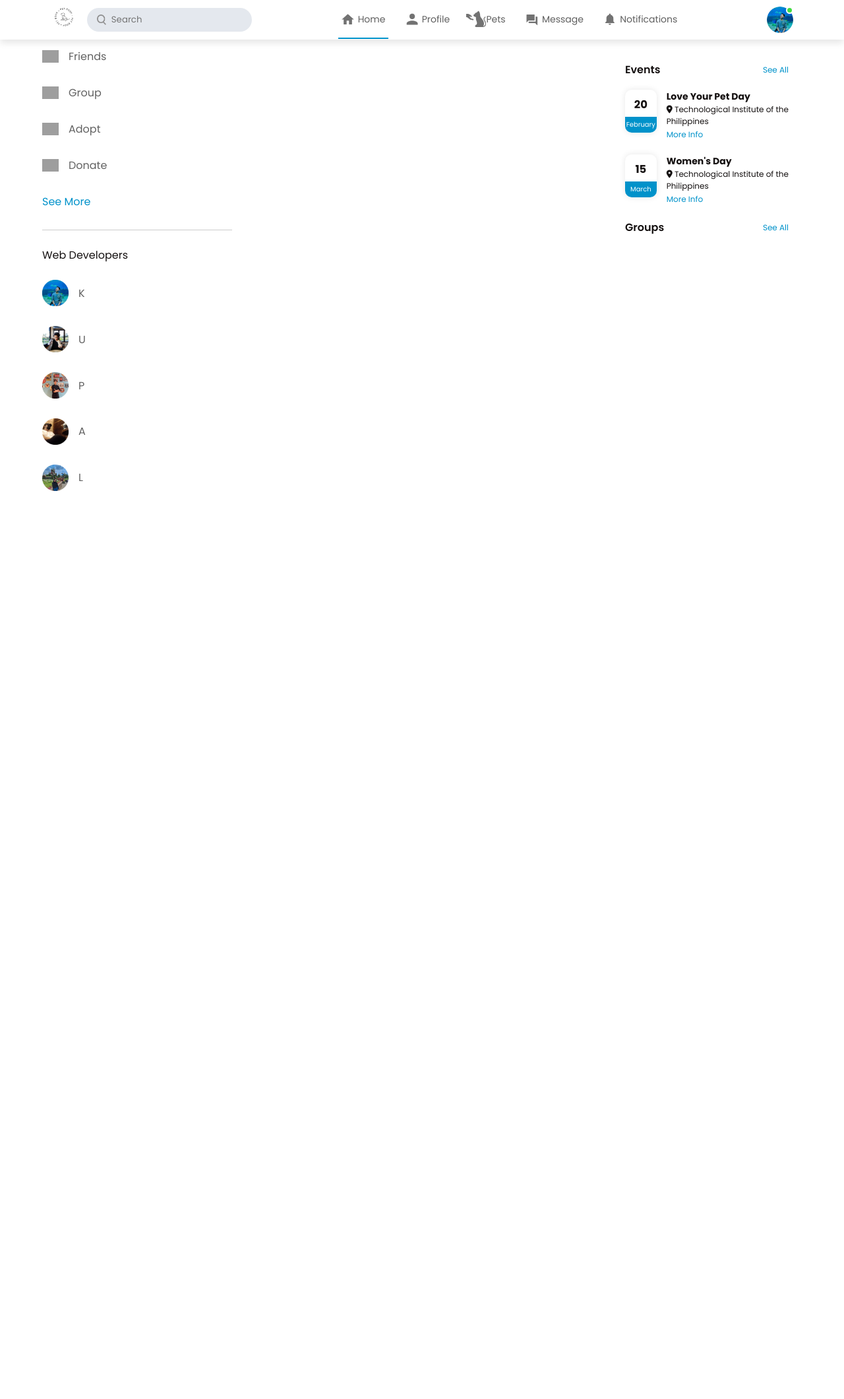
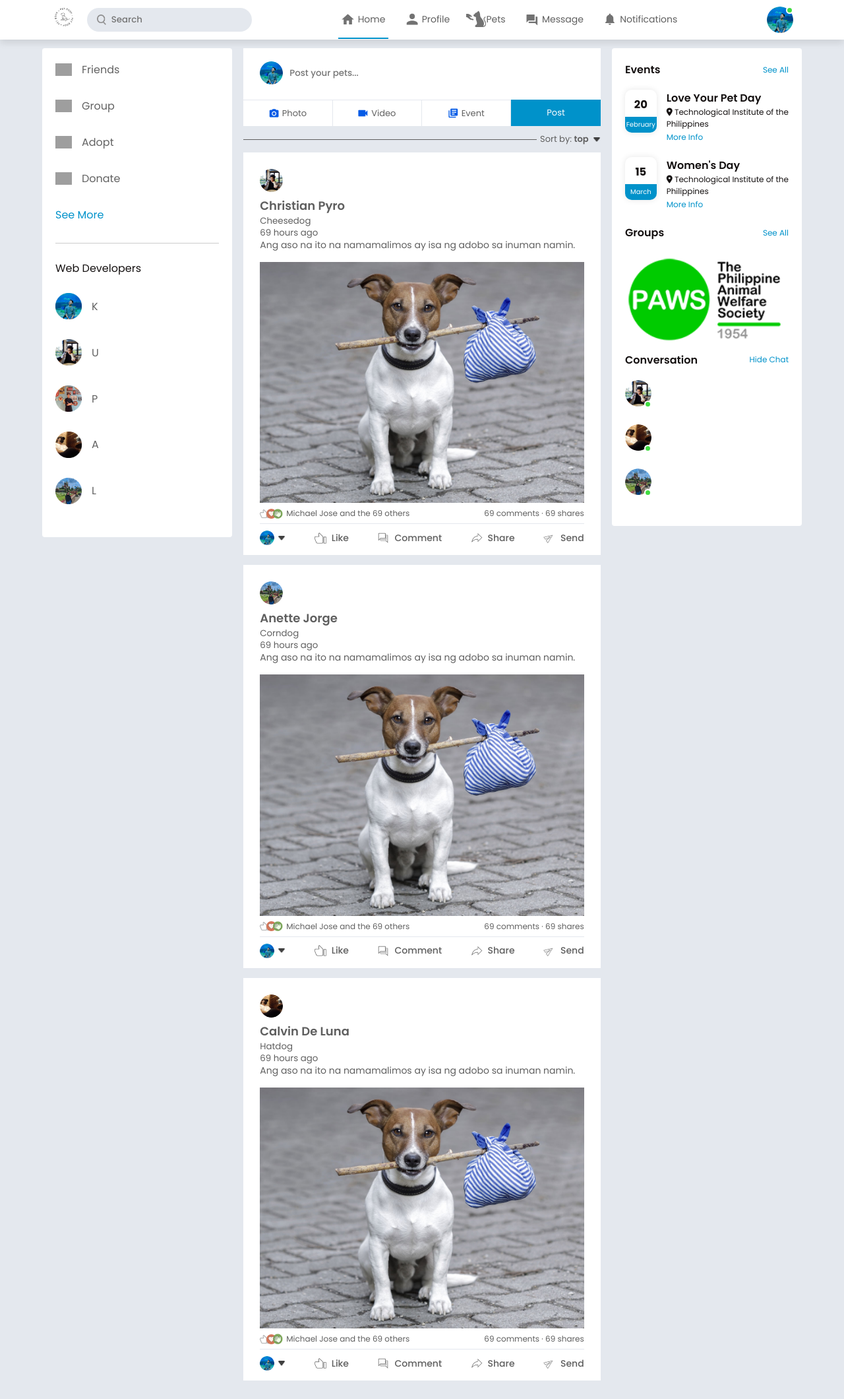
Before and after one commit to Maykelszxc/Last-na-to, a PHP site: page /html/homepage.html in a window 1280 px wide. Shown: the whole page at 66% size. Before the commit the page ends 744 px from the top, so only its background shows below. Run offline with PHP 8.4, Linux system fonts and the light colour scheme; some libraries are stand-ins or nearby versions; grey boxes are pictures that could not be loaded.

Commit message:
main content

```diff
--- a/css/homepage.css
+++ b/css/homepage.css
@@ -16,7 +16,7 @@
 }
 
 body{
-    background: var(--white-color);
+    background: var(--light-gray);
     color: var(--dark-gray);
 }
 
@@ -128,6 +128,81 @@ a{
     border: 0;
 }
 
+
+/*---- PROFILE DROP DOWN -------*/
+
+
+.profile-menu-wrap{
+    position: absolute;
+    top: 100%;
+    right: 5%;
+    width: 320px;
+    max-height: 0;
+    overflow: hidden;
+    transition: max-height 0.3s;
+}
+
+.profile-menu-wrap.open-menu{
+    max-height: 400px;
+}
+
+.profile-menu{
+    background: var(--black-color);
+    color: var(--white-color);
+    padding: 20px;
+    margin: 10px;
+}
+
+.user-info{
+    display: flex;
+    align-items: center;
+}
+
+.user-info img{
+    width: 50px;
+    border-radius: 50%;
+    margin-right: 15px;
+}
+
+.user-info h3{
+    font-weight: 500;
+    margin-bottom: -7px;
+}
+
+.user-info a{
+    color: var(--blue-color);
+    font-size: 13px;
+}
+
+.profile-menu hr{
+    border: 0;
+    height: 1px;
+    width: 100%;
+    background: var(--white-color);
+    margin: 15px 0 10px;
+}
+
+.profile-menu-link{
+    display: flex;
+    align-items: center;
+    color: var(--white-color);
+    margin: 12px 0;
+    font-size: 14px;
+}
+
+.profile-menu-link p{
+    width: 100%;
+}
+
+.profile-menu-link img{
+    width: 35px;
+    border-radius: 50%;
+    margin-right: 15px;
+}
+
+
+
+
 /*---- NAVBAR END -------*/
 
 
@@ -150,7 +225,12 @@ a{
     flex-basis: 25%;
     position: sticky;
     top: 70px;
-    align-items: flex-start;
+    align-self: flex-start;
+    background: var(--white-color);
+    padding: 20px;
+    border-radius: 4px;
+    color: var(--black-color);
+    background-color: var(--white-color);
 
 }
 
@@ -167,7 +247,7 @@ a{
     padding: 20px;
     border-radius: 4px;
     color: var(--black-color);
-
+    background-color: var(--white-color);
 }
 
 
@@ -220,7 +300,7 @@ a{
     margin-bottom: 18px;
 }
 
-.sidebar-title h4{
+.right-sidebar h4{
     font-weight: 600;
     font-size: 16px;
 
@@ -272,3 +352,263 @@ a{
     padding: 4px 0;
 
 }
+
+.sidebar-group{
+    width: 100%;
+    margin-bottom: 4px;
+    border-radius: 4px;
+}
+
+.online-list{
+    display: flex;
+    align-items: center;
+    margin-bottom: 20px;
+}
+
+.online-list .online img {
+    width: 40px;
+    border-radius: 50%;
+}
+
+.online-list .online{
+    width: 40px;
+    border-radius: 50%;
+    margin-right: 15px;
+}
+
+.online-list .online::after{
+    top: unset;
+    bottom: 5px;
+}
+
+.create-post{
+    background: var(--white-color);
+}
+
+.create-post-input{
+    padding: 20px 25px 10px;
+    display: flex;
+    align-items: flex-start;
+}
+
+.create-post-input img{
+    width: 35px;
+    border-radius: 50%;
+    margin-right: 10px;
+}
+
+.create-post-input textarea{
+    width: 100%;
+    border: 0;
+    outline: 0;
+    resize: none;
+    background: transparent;
+    margin-top: 8px;
+}
+
+::placeholder{
+    font-weight: 500;
+}
+
+.create-post-links {
+    display: flex;
+    align-items: flex-start;
+}
+
+.create-post-links li {
+    list-style: none;
+    border-top: 1px solid var(--light-gray);
+    border-right: 1px solid var(--light-gray);
+    flex-basis: 25%;
+    height: 40px;
+    font-size: 13px;
+    display: flex;
+    align-items: center;
+    justify-content: center;
+    cursor: pointer;
+}
+
+.create-post-links li img{
+    width: 15px;
+    margin-right: 5px;
+}
+
+.create-post-links li:last-child{
+    background: var(--blue-color);
+    color: var(--white-color);
+    border-top: 0;
+    border-right: 0;
+}
+
+.sort-by{
+    display: flex;
+    align-items: center;
+    margin: 10px 0;
+}
+
+.sort-by hr{
+    flex: 1;
+    border: 0;
+    height: 1px;
+    background: var(--dark-gray);
+}
+
+.sort-by p{
+    font-size: 13px;
+    padding-left: 5px;
+}
+
+.sort-by span{
+    font-weight: 600;
+    cursor: pointer;
+}
+
+.sort-by p span img{
+    width: 12px;
+    margin-left: 3px;
+}
+
+.post{
+    background: var(--white-color);
+    padding: 20px 25px 5px;
+    margin: 5px 0 15px;
+}
+
+.post-author img{
+    width: 35px;
+    border-radius: 50%;
+    margin-right: 10px;
+    margin-top: 5px;
+}
+
+.post-author h1{
+    font-size: 18px;
+    font-weight: 600;
+}
+
+.post-author small{
+    display: block;
+    margin-bottom: -2px;
+}
+
+.post p{
+    font-size: 14px;
+    margin-bottom: 15px;
+}
+
+.post-stats {
+    display: flex;
+    flex-wrap: wrap;
+    align-items: center;
+    justify-content: space-between;
+    font-size: 12px;
+    border-bottom: 1px solid var(--light-gray);
+    padding-bottom: 6px;
+}
+
+.post-stats div {
+    display: flex;
+    align-items: center;
+}
+
+.post-stats img{
+    width: 15px;
+    margin-right: -5px;
+}
+
+.liked-users{
+    margin-left: 10px;
+}
+
+.post-activity{
+    display: flex;
+    align-items: center;
+    justify-content: space-between;
+    padding: 10px 0;
+    font-size: 14px;
+    font-weight: 500;
+}
+
+.post-activity div{
+    display: flex;
+    align-items: center;
+}
+
+.post-activity div{
+    display: flex;
+    align-items: center;
+}
+
+.post-activity-user-icon{
+    width: 22px;
+    border-radius: 50%;
+}
+
+.post-activity-arrow-icon{
+    width: 12px;
+    margin-left: 5px;
+}
+
+.post-activity-link img{
+    width: 18px;
+    margin-right: 8px;
+}
+
+
+/*---- RESPONSIVE -------*/
+
+@media screen (max-width: 600px){
+
+    .search-box{
+        background: transparent;
+        width: auto;
+        padding: 0;
+    }
+
+    .search-box input{
+        width: 0;
+        padding: 0;
+    }
+
+    .nav-center ul li a span{
+        display: none;
+    }
+
+    .nav-center ul li a{
+        padding-right: 0;
+        margin: 5px;
+    }
+
+    .nav-profile-img{
+        width: 30px;
+    }
+
+    .container{
+        padding: 15px 3%;
+    }
+
+    .left-sidebar,
+    .right-sidebar{
+        flex-basis: 25%;
+        position: relative;
+        top: unset;
+    }
+
+    .main-content{
+        flex-basis: 100%
+    }
+
+    .post-stats div{
+        margin: 2px 0;
+    }
+
+    .post-activity-link span{
+        display: none;
+    }
+
+    .post-activity-link img{
+        margin-right: 0;
+    }
+
+}
+*/
--- a/html/homepage.html
+++ b/html/homepage.html
@@ -7,6 +7,8 @@
     <link rel="stylesheet" href="../css/homepage.css">
 
     <script src="https://kit.fontawesome.com/ba9c642e45.js" crossorigin="anonymous"></script>
+
+
 
     <title>Home Page</title>
 </head>
@@ -52,9 +54,60 @@
 
             <div class="online">
 
-                <img src="../img/Developers/Developer Randy.png" class="nav-profile-img">
+                <img src="../img/Developers/Developer Randy.png" class="nav-profile-img" onclick="toggleMenu()">
             </div>
 
+        </div>
+
+        <!--PROFILE DROP DOWN-->
+
+        <div class="profile-menu-wrap" id="profileMenu">
+
+            <div class="profile-menu">
+
+                <div class="user-info">
+
+                    <img src="../img/Developers/Developer Randy.png">
+
+                    <div>
+                        <h3>Andy Deschamps</h3>
+                        <a href="#">See your profile</a>
+                    </div>
+
+                </div>
+
+                <hr>
+                <a href="#" class="profile-menu-link">
+                    <img src="../img/feedback.png">
+                    <p>Give Feedback</p>
+                    <span>></span>
+                </a>
+
+                <a href="#" class="profile-menu-link">
+                    <img src="../img/setting.png">
+                    <p>Setting & Privacy</p>
+                    <span>></span>
+                </a>
+
+                <a href="#" class="profile-menu-link">
+                    <img src="../img/help.png">
+                    <p>Help & Support</p>
+                    <span>></span>
+                </a>
+
+                <a href="#" class="profile-menu-link">
+                    <img src="../img/display.png">
+                    <p>Display & Accessibilty</p>
+                    <span>></span>
+                </a>
+
+                <a href="#" class="profile-menu-link">
+                    <img src="../img/logout.png">
+                    <p>Logout</p>
+                    <span>></span>
+                </a>
+
+            </div>
         </div>
 
 
@@ -91,8 +144,223 @@
 
         <div class="main-content">
 
+            <div class="create-post">
+                <div class="create-post-input">
+                    <img src="../img/Developers/Developer Randy.png">
+                    <textarea rows="2" placeholder="Post your pets..."></textarea>
+                </div>
+
+                <div class="create-post-links">
+                    <li><img src="../img/photo.png">Photo</li>
+                    <li><img src="../img/video.png">Video</li>
+                    <li><img src="../img/event.png">Event</li>
+                    <li>Post</li>
+                </div>
+            </div>
+
+            <div class="sort-by">
+                <hr>
+                <p>Sort by: <span>top <img src="../img/down-arrow.png" ></span></p>
+
+            </div>
+
+            <!--POSTINGS-->
+
+            <div class="post">
+                <div class="post-author">
+                    <img src="../img/Developers/Developer Pyro.png">
+
+                    <div>
+                        <h1>Christian Pyro</h1>
+                        <small>Cheesedog</small>
+                        <small>69 hours ago</small>
+                    </div>
+
+                </div>
+
+                <p>
+                    Ang aso na ito na namamalimos ay isa ng adobo sa inuman namin.
+                </p>
+
+                <img src="../img/stray-dog.jpg" width="100%">
+
+                <div class="post-stats">
+                    <div>
+                        <img src="../img/thumbsup.png">
+                        <img src="../img/love.png">
+                        <img src="../img/clap.png">
+                        <span class="liked-users">Michael Jose and the 69 others</span>
+                    </div>
+
+                    <div>
+
+                        <span>69 comments &middot; 69 shares</span>
+
+                    </div>
+
+                </div>
+
+                <div class="post-activity">
+                    <div>
+                        <img src="../img/Developers/Developer Randy.png" class="post-activity-user-icon">
+                        <img src="../img/down-arrow.png" class="post-activity-arrow-icon" >
+                    </div>
+
+                    <div class="post-activity-link">
+                        <img src="../img/like.png">
+                        <span>Like</span>
+                    </div>
+
+                    <div class="post-activity-link">
+                        <img src="../img/comment.png">
+                        <span>Comment</span>
+                    </div>
+
+                    <div class="post-activity-link">
+                        <img src="../img/share.png">
+                        <span>Share</span>
+                    </div>
+
+                    <div class="post-activity-link">
+                        <img src="../img/send.png">
+                        <span>Send</span>
+                    </div>
+
+                </div>
+
+            </div>
+
+            <div class="post">
+                <div class="post-author">
+                    <img src="../img/Developers/Developer AJ.png">
+
+                    <div>
+                        <h1>Anette Jorge</h1>
+                        <small>Corndog</small>
+                        <small>69 hours ago</small>
+                    </div>
+
+                </div>
+
+                <p>
+                    Ang aso na ito na namamalimos ay isa ng adobo sa inuman namin.
+                </p>
+
+                <img src="../img/stray-dog.jpg" width="100%">
+
+                <div class="post-stats">
+                    <div>
+                        <img src="../img/thumbsup.png">
+                        <img src="../img/love.png">
+                        <img src="../img/clap.png">
+                        <span class="liked-users">Michael Jose and the 69 others</span>
+                    </div>
+
+                    <div>
+
+                        <span>69 comments &middot; 69 shares</span>
+
+                    </div>
+
+                </div>
+
+                <div class="post-activity">
+                    <div>
+                        <img src="../img/Developers/Developer Randy.png" class="post-activity-user-icon">
+                        <img src="../img/down-arrow.png" class="post-activity-arrow-icon" >
+                    </div>
+
+                    <div class="post-activity-link">
+                        <img src="../img/like.png">
+                        <span>Like</span>
+                    </div>
+
+                    <div class="post-activity-link">
+                        <img src="../img/comment.png">
+                        <span>Comment</span>
+                    </div>
+
+                    <div class="post-activity-link">
+                        <img src="../img/share.png">
+                        <span>Share</span>
+                    </div>
+
+                    <div class="post-activity-link">
+                        <img src="../img/send.png">
+                        <span>Send</span>
+                    </div>
+
+                </div>
+
+            </div>
+
+            <div class="post">
+                <div class="post-author">
+                    <img src="../img/Developers/Developer Calvin.png">
+
+                    <div>
+                        <h1>Calvin De Luna</h1>
+                        <small>Hatdog</small>
+                        <small>69 hours ago</small>
+                    </div>
+
+                </div>
+
+                <p>
+                    Ang aso na ito na namamalimos ay isa ng adobo sa inuman namin.
+                </p>
+
+                <img src="../img/stray-dog.jpg" width="100%">
+
+                <div class="post-stats">
+                    <div>
+                        <img src="../img/thumbsup.png">
+                        <img src="../img/love.png">
+                        <img src="../img/clap.png">
+                        <span class="liked-users">Michael Jose and the 69 others</span>
+                    </div>
+
+                    <div>
+
+                        <span>69 comments &middot; 69 shares</span>
+
+                    </div>
+
+                </div>
+
+                <!--POST ACTIVITY-->
+
+                <div class="post-activity">
+                    <div>
+                        <img src="../img/Developers/Developer Randy.png" class="post-activity-user-icon">
+                        <img src="../img/down-arrow.png" class="post-activity-arrow-icon" >
+                    </div>
+
+                    <div class="post-activity-link">
+                        <img src="../img/like.png">
+                        <span>Like</span>
+                    </div>
+
+                    <div class="post-activity-link">
+                        <img src="../img/comment.png">
+                        <span>Comment</span>
+                    </div>
+
+                    <div class="post-activity-link">
+                        <img src="../img/share.png">
+                        <span>Share</span>
+                    </div>
+
+                    <div class="post-activity-link">
+                        <img src="../img/send.png">
+                        <span>Send</span>
+                    </div>
+
+                </div>
+
+            </div>
+
         </div>
-
 
         <!--RIGHT SIDEBAR-->
 
@@ -136,8 +404,38 @@
                 <a href="#">See All</a>
             </div>
 
+            <a href="https://paws.org.ph/"><img src="../img/PAWS-New-Logo.png" class="sidebar-group">
+            </a>
+
+            <div class="sidebar-title">
+                <h4>Conversation</h4>
+                <a href="#">Hide Chat</a>
+            </div>
+
+            <div class="online-list">
+                <div class="online">
+                    <img src="../img/Developers/Developer Pyro.png">
+                </div>
+            </div>
+
+            <div class="online-list">
+                <div class="online">
+                    <img src="../img/Developers/Developer Calvin.png">
+                </div>
+            </div>
+
+            <div class="online-list">
+                <div class="online">
+                    <img src="../img/Developers/Developer AJ.png">
+                </div>
+            </div>
+
+
         </div>
     </div>
 
+
+    <script src="../js/homepage.js"></script>
+
 </body>
 </html>
--- /dev/null
+++ b/js/homepage.js
@@ -0,0 +1,5 @@
+let profileMenu = document.getElementById("profileMenu");
+
+function toggleMenu(){
+    profileMenu.classList.toggle("open-menu")
+}
```
Also changed, not shown: img/PAWS-New-Logo.png (added).
